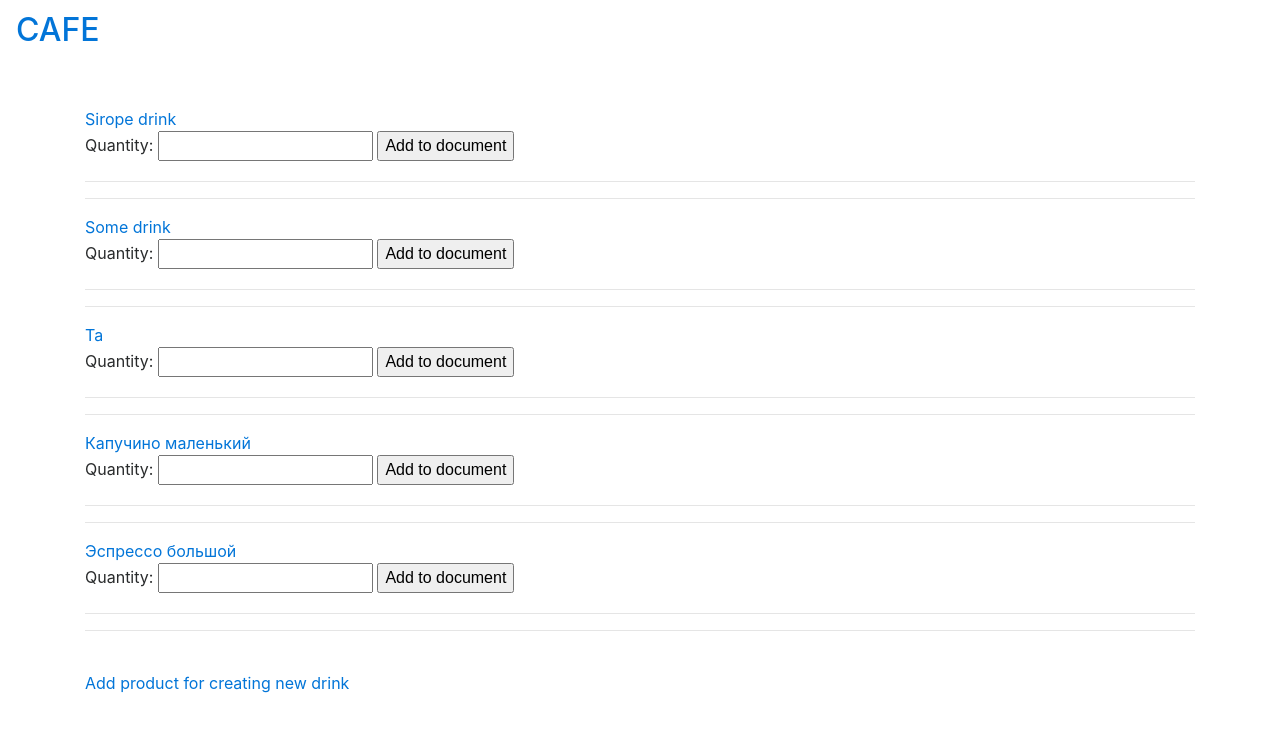
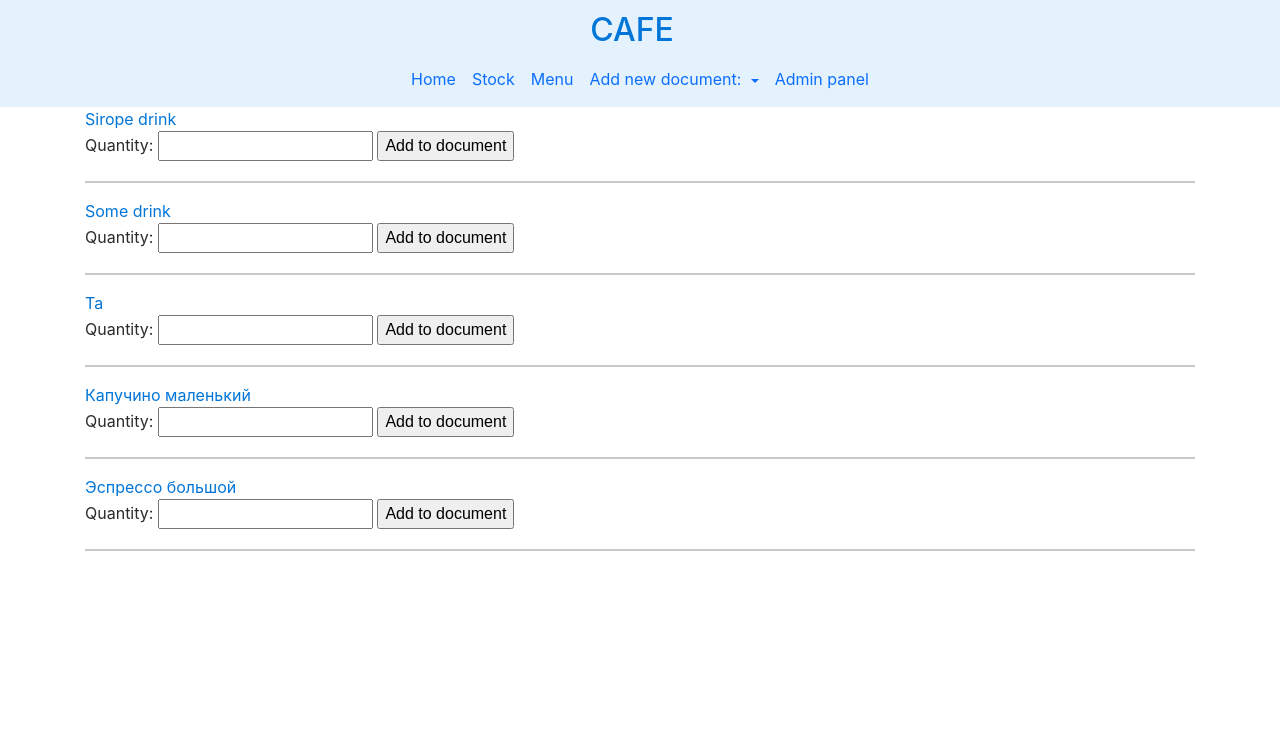
Before and after one commit to SmatovaTatiana/cafe_management, a Django app: page /drinks in a window 1280 px wide. Shown: the top 732 px of the page. Run offline with Django 4.2, Linux system fonts and the light colour scheme; data comes from the database, SQL or seed files in the repository; both versions use the stored data as it was after the commit; some libraries are stand-ins or nearby versions.

Commit message:
# 12 Refactor nav bar (add dropdown menu)

```diff
--- a/cafecrm/urls.py
+++ b/cafecrm/urls.py
@@ -11,6 +11,8 @@
     path('', views.index, name='index'),
    # path('product_add', ProductAddView.as_view(), name='product_add'),  # for multiply form
     path('add_simple_product', views.add_simple_product, name='add_simple_product'),
+    path('stock', views.stock, name='stock'),
+    path('menu', views.menu, name='menu'),
     path('products', views.products, name='products'),
     path('drink_create', views.drink_create, name='drink_create'),
     path('document_create', views.document_create, name='document_create'),
--- a/cafecrm/views.py
+++ b/cafecrm/views.py
@@ -203,3 +203,23 @@
         'title': 'Create selling document'
     }
     return render(request, 'cafecrm/create_selling_document.html', context)
+
+
+def stock(request):
+    products = Products.objects.all().order_by('product_name')
+    return render(request,
+                  'cafecrm/stock.html',
+                  {'title': 'stock',
+                   'products': products
+                   })
+
+
+def menu(request):
+    menu = Drink.objects.all().order_by('drink_name')
+    drink_items = DrinkItem.objects.all()
+    context = {
+        'drink_items': drink_items,
+        'menu': menu
+    }
+    return render(request,
+                  'cafecrm/menu.html', context)
--- a/templates/cafecrm/base.html
+++ b/templates/cafecrm/base.html
@@ -5,6 +5,8 @@
 <head>
 	<meta name="viewport" content="width=device-width, initial-scale=1.0">
 	<meta charset="utf-8">
+    <link href="https://cdn.jsdelivr.net/npm/bootstrap@5.0.0/dist/css/bootstrap.min.css" rel="stylesheet" >
+    <script src="https://cdn.jsdelivr.net/npm/bootstrap@5.0.1/dist/js/bootstrap.min.js" integrity="sha384-Atwg2Pkwv9vp0ygtn1JAojH0nYbwNJLPhwyoVbhoPwBhjQPR5VtM2+xf0Uwh9KtT" crossorigin="anonymous"></script>
     <script src="https://code.jquery.com/jquery-3.2.1.slim.min.js" integrity="sha384-KJ3o2DKtIkvYIK3UENzmM7KCkRr/rE9/Qpg6aAZGJwFDMVNA/GpGFF93hXpG5KkN" crossorigin="anonymous"></script>
 	<script src="https://cdnjs.cloudflare.com/ajax/libs/popper.js/1.12.9/umd/popper.min.js" integrity="sha384-ApNbgh9B+Y1QKtv3Rn7W3mgPxhU9K/ScQsAP7hUibX39j7fakFPskvXusvfa0b4Q" crossorigin="anonymous"></script>
 	<script src="https://maxcdn.bootstrapcdn.com/bootstrap/4.0.0-beta.3/js/bootstrap.min.js" integrity="sha384-a5N7Y/aK3qNeh15eJKGWxsqtnX/wWdSZSKp+81YjTmS15nvnvxKHuzaWwXHDli+4" crossorigin="anonymous"></script>
@@ -14,7 +16,7 @@
 </head>
 <body>
 	<div class="wrapper">
-		<nav class="navbar navbar-expand-lg navbar-dark bg-dark">
+		<nav class="navbar navbar-expand-lg bg-body-tertiary" style="background-color: #e3f2fd;">
 			<a class="navbar-brand" href="{% url 'cafecrm:index' %}"><h2>CAFE</h2></a>
 			<button class="navbar-toggler" type="button" data-toggle="collapse" data-target="#navbarSupportedContent" aria-controls="navbarSupportedContent" aria-expanded="false" aria-label="Toggle navigation">
 		    <span class="navbar-toggler-icon"></span>
@@ -25,32 +27,33 @@
                         <a class="nav-link" href="{% url 'cafecrm:index' %}">Home</a>
                     </li>
                     <li class="nav-item active">
-			        		<a class="nav-link" href="{% url 'cafecrm:products' %}">Products</a>
-			      		</li>
-
-
-                    <li class="nav-item active">
-			        		<a class="nav-link" href="{% url 'cafecrm:add_simple_product' %}">Add new product</a>
+			        		<a class="nav-link" href="{% url 'cafecrm:stock' %}">Stock</a>
                     </li>
                     <li class="nav-item active">
-			        		<a class="nav-link" href="{% url 'cafecrm:drinks' %}">drinks</a>
+			        		<a class="nav-link" href="{% url 'cafecrm:menu' %}">Menu</a>
+                    </li>
+                    <li class="nav-item dropdown">
+                      <a class="nav-link dropdown-toggle" href="#" role="button" data-bs-toggle="dropdown" aria-expanded="false">
+                        Add new document:
+                      </a>
+                      <ul class="dropdown-menu">
+                          <li><a class="dropdown-item" href="{% url 'cafecrm:add_simple_product' %}">Add new product</a></li>
+                          <li><a class="dropdown-item" href="{% url 'cafecrm:products' %}">Add new drink</a></li>
+                          <li><a class="dropdown-item" href="{% url 'cafecrm:drinks' %}">Add new selling</a></li>
+                          <li><a class="dropdown-item" href="{% url 'cafecrm:products' %}">Add new stock document</a></li>
+                      </ul>
                     </li>
                     <li class="nav-item active">
                         <a class="nav-link" href="admin/">Admin panel</a>
                     </li>
-
 		  		</ul>
 		  	</div>
 		</nav>
         <div id="content" class="container">
-
 			{% block content %}
 
 			{% endblock %}
-
 		</div>
-
-
     </div>
 </body>
 </html>
--- a/templates/cafecrm/drinks.html
+++ b/templates/cafecrm/drinks.html
@@ -17,14 +17,10 @@
                 <input type="submit" value="Add to document">
             </form>
             <hr>
-                <hr>
             {% endfor %}
         {% else %}
             There are no drinks in menu.
         {% endif %}
-    <br><a href="{% url 'cafecrm:products' %}" class="button light">Add product for creating new drink</a>
-
-
 </div>
 
 {% endblock %}
--- a/templates/doc_temp/detail.html
+++ b/templates/doc_temp/detail.html
@@ -8,12 +8,10 @@
     <table class="cart">
         <thead>
         <tr>
-
             <th>Product</th>
             <th>Update Quantity</th>
             <th>Remove</th>
             <th>Quantity</th>
-
         </tr>
         </thead>
         <tbody>
```
Also changed, not shown: templates/cafecrm/menu.html (added, +21 -0 lines), templates/cafecrm/stock.html (added, +26 -0 lines), db.sqlite3. Lines whose indentation alone changed are shown as unchanged.
